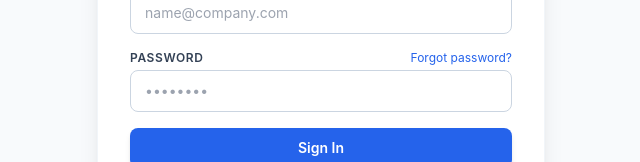
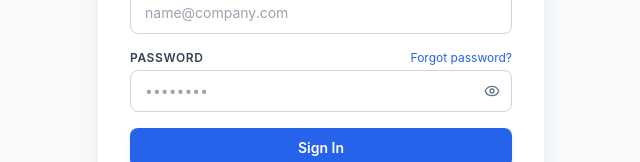
Before and after one commit to saimahmedqazi/HRMS, a Next.js app in the folder apps/frontend/: page /login in a window 1280 px wide. Shown: the part 372-534 px from the top of the page, without its empty margins (319-959 px from the left). Built offline with nearby package versions, Linux system fonts and the light colour scheme; no server answers.

Commit message:
fix(frontend): add password visibility controls

```diff
--- a/apps/frontend/src/app/dashboard/settings/page.tsx
+++ b/apps/frontend/src/app/dashboard/settings/page.tsx
@@ -13,6 +13,7 @@ import {
   AlertTriangle,
   KeyRound,
 } from 'lucide-react';
+import { PasswordInput } from '@/components/ui/password-input';
 
 type CompanyProfile = {
   name: string;
@@ -656,9 +657,8 @@ export default function SettingsPage() {
                 Confirm your password to disable 2FA
               </label>
               <div className="flex gap-2">
-                <input
+                <PasswordInput
                   id="totp-disable-password"
-                  type="password"
                   autoComplete="current-password"
                   value={disablePassword}
                   onChange={(e) => setDisablePassword(e.target.value)}
--- a/apps/frontend/src/app/login/page.tsx
+++ b/apps/frontend/src/app/login/page.tsx
@@ -8,6 +8,7 @@ import { zodResolver } from '@hookform/resolvers/zod';
 import * as z from 'zod';
 import { api } from '@/lib/api';
 import { useAuth } from '@/lib/auth-context';
+import { PasswordInput } from '@/components/ui/password-input';
 
 const loginSchema = z.object({
   email: z.string().email('Please enter a valid email address'),
@@ -140,11 +141,10 @@ export default function LoginPage() {
                   Forgot password?
                 </Link>
               </div>
-              <input
+              <PasswordInput
                 {...register('password')}
                 id="login-password"
                 disabled={!isReady}
-                type="password"
                 autoComplete="current-password"
                 aria-invalid={!!errors.password}
                 aria-describedby={errors.password ? 'login-password-error' : undefined}
--- a/apps/frontend/src/app/register/page.tsx
+++ b/apps/frontend/src/app/register/page.tsx
@@ -8,6 +8,7 @@ import { zodResolver } from '@hookform/resolvers/zod';
 import * as z from 'zod';
 import { api } from '@/lib/api';
 import { useAuth } from '@/lib/auth-context';
+import { PasswordInput } from '@/components/ui/password-input';
 
 const registerSchema = z.object({
   companyName: z.string().trim().min(2, 'Company name must be at least 2 characters'),
@@ -155,13 +156,12 @@ export default function RegisterPage() {
             <label htmlFor="register-password" className="block text-xs font-semibold uppercase tracking-wider text-slate-700 dark:text-slate-300 mb-1">
               Admin Password (min. 8 characters) *
             </label>
-            <input
+            <PasswordInput
               {...register('adminPassword')}
               id="register-password"
               autoComplete="new-password"
               aria-invalid={!!errors.adminPassword}
               aria-describedby={errors.adminPassword ? 'register-password-error' : undefined}
-              type="password"
               placeholder="••••••••"
               className="w-full rounded-lg border border-slate-300 px-3.5 py-2 text-sm outline-none transition focus:border-blue-600 dark:border-slate-700 dark:bg-slate-800 dark:text-white"
             />
--- a/apps/frontend/src/components/auth/recovery-form.tsx
+++ b/apps/frontend/src/components/auth/recovery-form.tsx
@@ -4,6 +4,7 @@ import React, { useEffect, useState } from 'react';
 import Link from 'next/link';
 import { api } from '@/lib/api';
 import { ArrowLeft, CheckCircle2 } from 'lucide-react';
+import { PasswordInput } from '@/components/ui/password-input';
 
 export function RecoveryForm({ initialToken, resetOnly = false }: {
   initialToken?: string;
@@ -137,9 +138,8 @@ export function RecoveryForm({ initialToken, resetOnly = false }: {
               <label htmlFor="new-password" className="block text-xs font-semibold uppercase tracking-wider text-slate-700 dark:text-slate-300 mb-1">
                 New Password (min 8 chars)
               </label>
-              <input
+              <PasswordInput
                 id="new-password"
-                type="password"
                 disabled={!isReady}
                 autoComplete="new-password"
                 required
--- /dev/null
+++ b/apps/frontend/src/components/ui/password-input.tsx
@@ -0,0 +1,36 @@
+'use client';
+
+import React, { forwardRef, useState, type InputHTMLAttributes } from 'react';
+import { Eye, EyeOff } from 'lucide-react';
+
+type PasswordInputProps = Omit<InputHTMLAttributes<HTMLInputElement>, 'type'>;
+
+export const PasswordInput = forwardRef<HTMLInputElement, PasswordInputProps>(
+  function PasswordInput({ className = '', disabled, ...props }, ref) {
+    const [isVisible, setIsVisible] = useState(false);
+
+    return (
+      <div className="relative">
+        <input
+          {...props}
+          ref={ref}
+          type={isVisible ? 'text' : 'password'}
+          disabled={disabled}
+          className={`${className} pr-10`}
+        />
+        <button
+          type="button"
+          aria-label={isVisible ? 'Hide password' : 'Show password'}
+          aria-pressed={isVisible}
+          disabled={disabled}
+          onClick={() => setIsVisible((visible) => !visible)}
+          className="absolute inset-y-0 right-0 flex items-center px-3 text-slate-500 transition hover:text-slate-800 focus-visible:outline-none focus-visible:ring-2 focus-visible:ring-blue-500 disabled:cursor-not-allowed dark:text-slate-400 dark:hover:text-slate-100"
+        >
+          {isVisible ? <EyeOff aria-hidden="true" className="h-4 w-4" /> : <Eye aria-hidden="true" className="h-4 w-4" />}
+        </button>
+      </div>
+    );
+  },
+);
+
+PasswordInput.displayName = 'PasswordInput';
```
